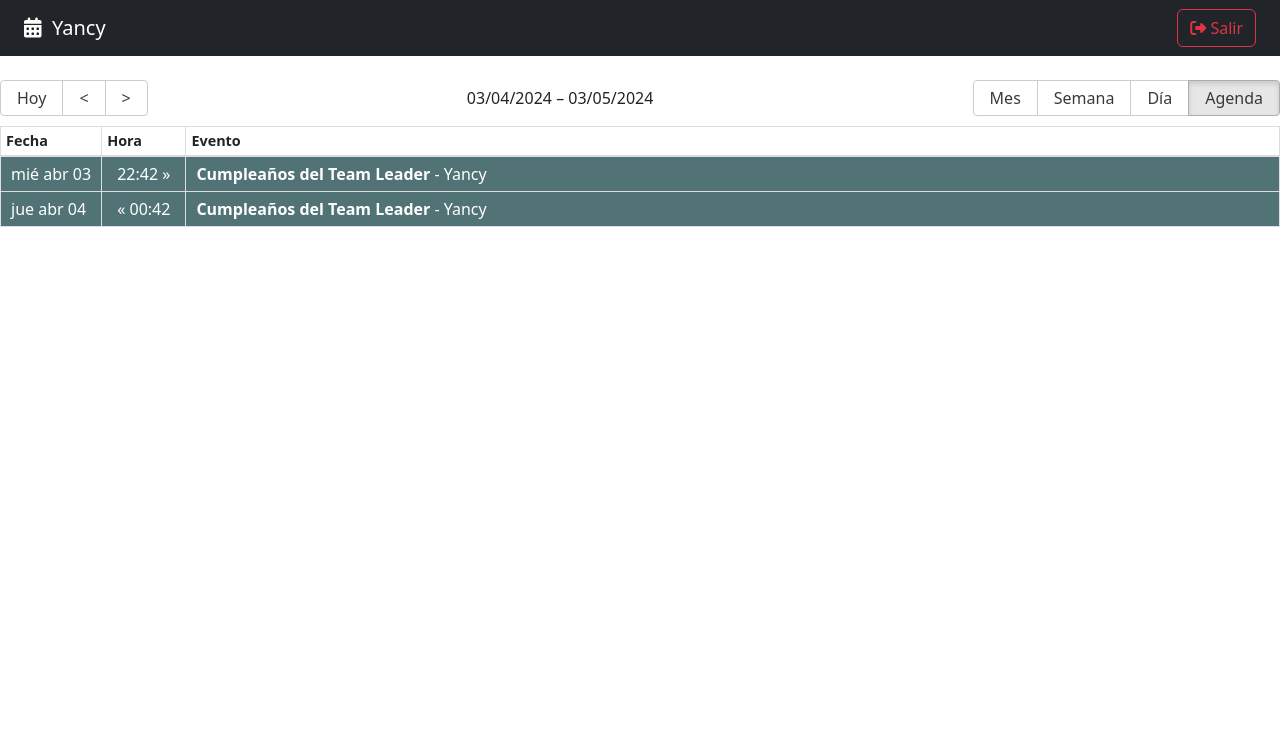
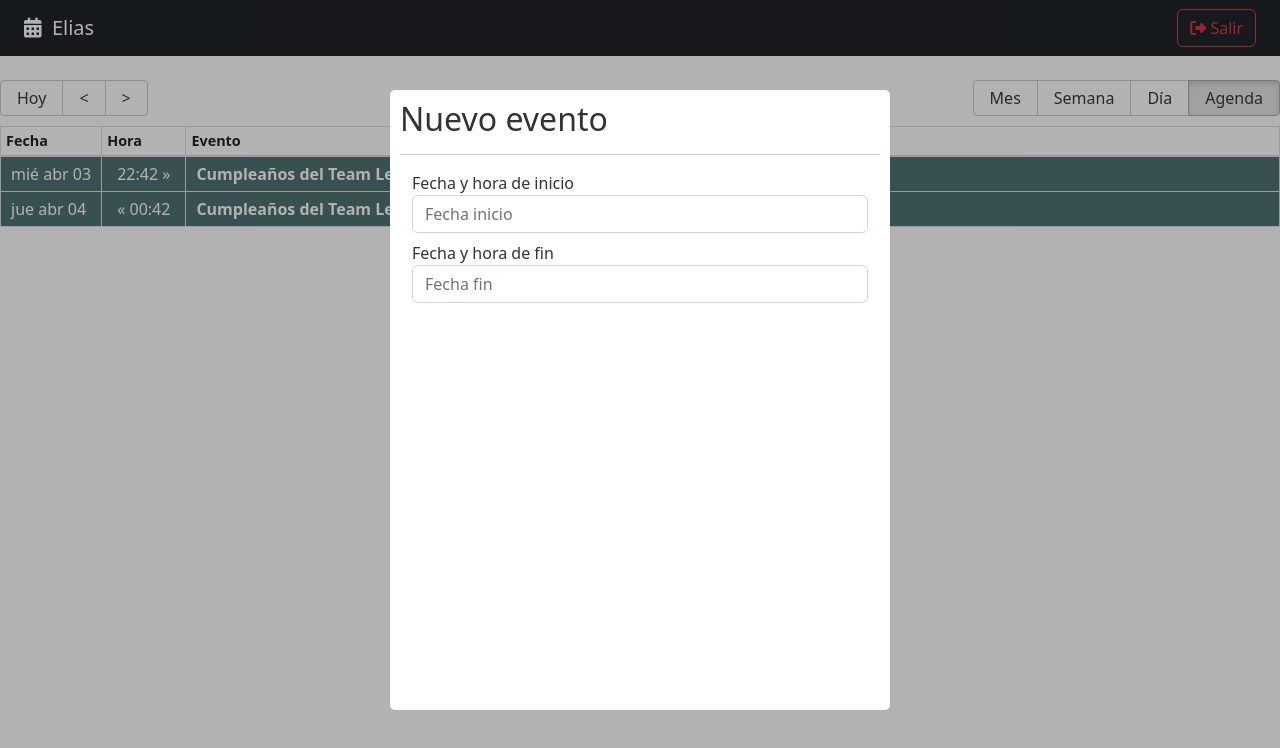
Before and after one commit to SeguraElias/agenda-eventos, a React (Vite) app in the folder agenda-eventos/: page / in a window 1280 px wide. Shown: the top 748 px of the page. Built offline with nearby package versions, Linux system fonts and the light colour scheme.

Commit message:
added form on modal

```diff
--- a/agenda-eventos/package.json
+++ b/agenda-eventos/package.json
@@ -13,6 +13,7 @@
     "date-fns": "^3.6.0",
     "react": "^18.2.0",
     "react-big-calendar": "^1.11.3",
+    "react-datepicker": "^6.6.0",
     "react-dom": "^18.2.0",
     "react-modal": "^3.16.1",
     "react-router-dom": "^6.22.3"
--- a/agenda-eventos/src/calendar/components/CalendarModal.jsx
+++ b/agenda-eventos/src/calendar/components/CalendarModal.jsx
@@ -1,5 +1,6 @@
 import { useState } from 'react';
 import Modal from 'react-modal';
+import '../../styles.css'
 
 const customStyles = {
   content: {
@@ -31,12 +32,22 @@ export const Calendarmodal = () => {
         style={customStyles}
 
         className='modal'
-        overlayClassName='modal-fond'
+        overlayClassName='modal-fondo'
         closeTimeoutMS={ 200 }
       >
-        <h2>Hola Mundooooo!!!!</h2>
+        <h2>Nuevo evento</h2>
         <hr />
-        <p>Párrafo del modal..</p>
+        <form className='container'>
+          <div className="form-group mb-2">
+            <label>Fecha y hora de inicio</label>
+            <input type="text" placeholder="Fecha inicio" className="form-control" />
+          </div>
+
+          <div className="form-group mb-2">
+            <label>Fecha y hora de fin</label>
+            <input type="text" placeholder="Fecha fin" className="form-control" />
+          </div>
+        </form>
       </Modal>
 
     )
--- a/agenda-eventos/src/calendar/components/NavBar.jsx
+++ b/agenda-eventos/src/calendar/components/NavBar.jsx
@@ -4,7 +4,7 @@ export const Navbar = () => {
             <span className="navbar-brand">
                 <i className="fa-solid fa-calendar-days" />
                 &nbsp;
-                Yancy
+                Elias
             </span>
 
             <button className="btn btn-outline-danger">
--- a/agenda-eventos/src/calendar/pages/CalendarPage.jsx
+++ b/agenda-eventos/src/calendar/pages/CalendarPage.jsx
@@ -13,7 +13,7 @@ const events = [{
     bgColor: '#fafafa',
     user:{
         id: '123',
-        name: 'Yancy'
+        name: 'Elias'
     }
 }]
 
```
Also changed, not shown: 1 other file (tests, documents, lock files or other folders).
